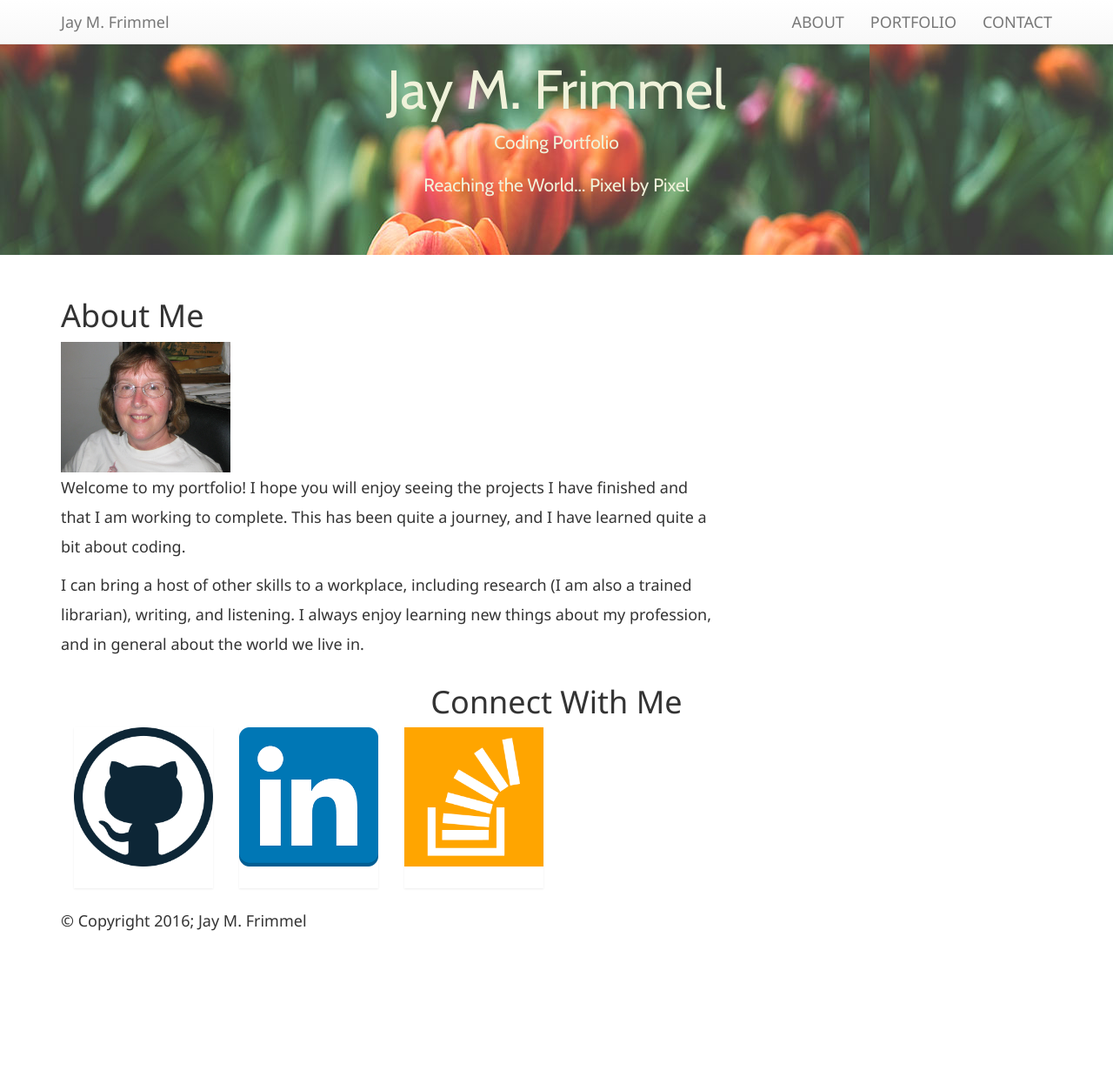
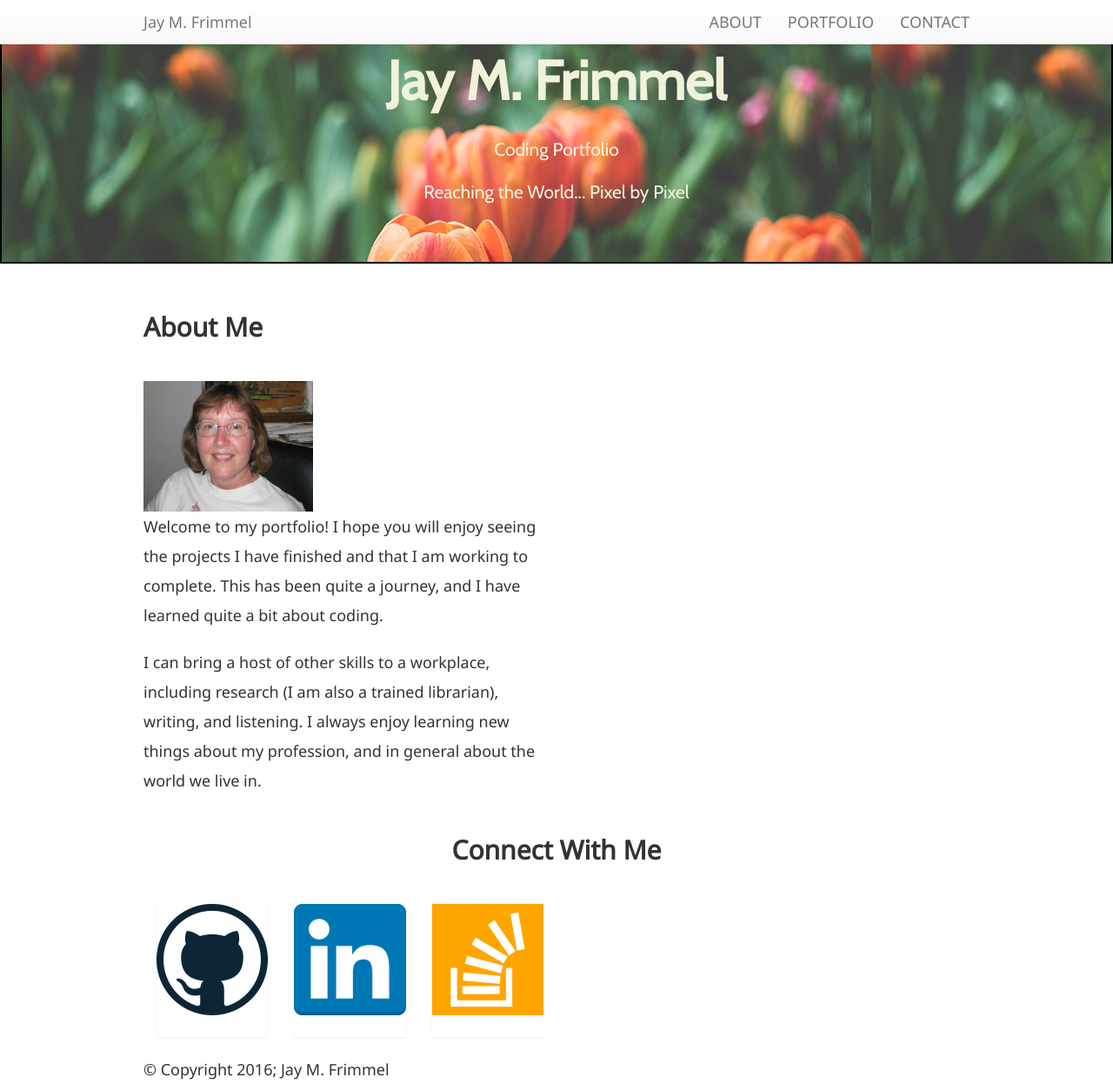
Before and after one commit to JayMFrimmel/portfolio-week2, a PHP site: page /index.php in a window 1280 px wide. Shown: the whole page at 87% size. Before the commit the page ends 1075 px from the top, so only its background shows below. Run offline with PHP 8.4, Linux system fonts and the light colour scheme.

Commit message:
added css

```diff
--- a/assignment2/assets/css/style.css
+++ b/assignment2/assets/css/style.css
@@ -10,6 +10,31 @@ body {
 	background-color: #f4511e;
 	font-family: 'Cabin', sans-serif;
 	color: #F0F2DA;
+    border: 2px solid black;
+}
+.container {
+    width: 100%;
+    max-width: 980px;
+    margin: 0 auto;
+    clear: both;
+}
+h1, h2, h3, p {
+    margin-bottom: 20px;
+}
+p: last-child {
+    margin-bottom: 0;
+}
+h1,h2,h3 {
+    font-weight: 700;
+}
+h1 {
+    font-size: 30px;
+    line-height: 45px;
+    border-bottom: 3px #dddddd;
+    padding-bottom: 20px;
+}
+h2, h3, h4 {
+    font-size: 22px;
 }
 
 /* portfolio thumbnail images */
--- a/assignment2/index.html
+++ b/assignment2/index.html
@@ -53,7 +53,7 @@
 	<div id="main-container" class="container">
 		<section class="main-section">
 			<div class="row">
-				 <div class="col-md-8">
+				 <div class="col-md-6">
 			<h1>About Me</h1>
 
 				<img src="assets/images/IMG_0472.jpg" alt="Jay M. Frimmel" height="150" width="195">
```
